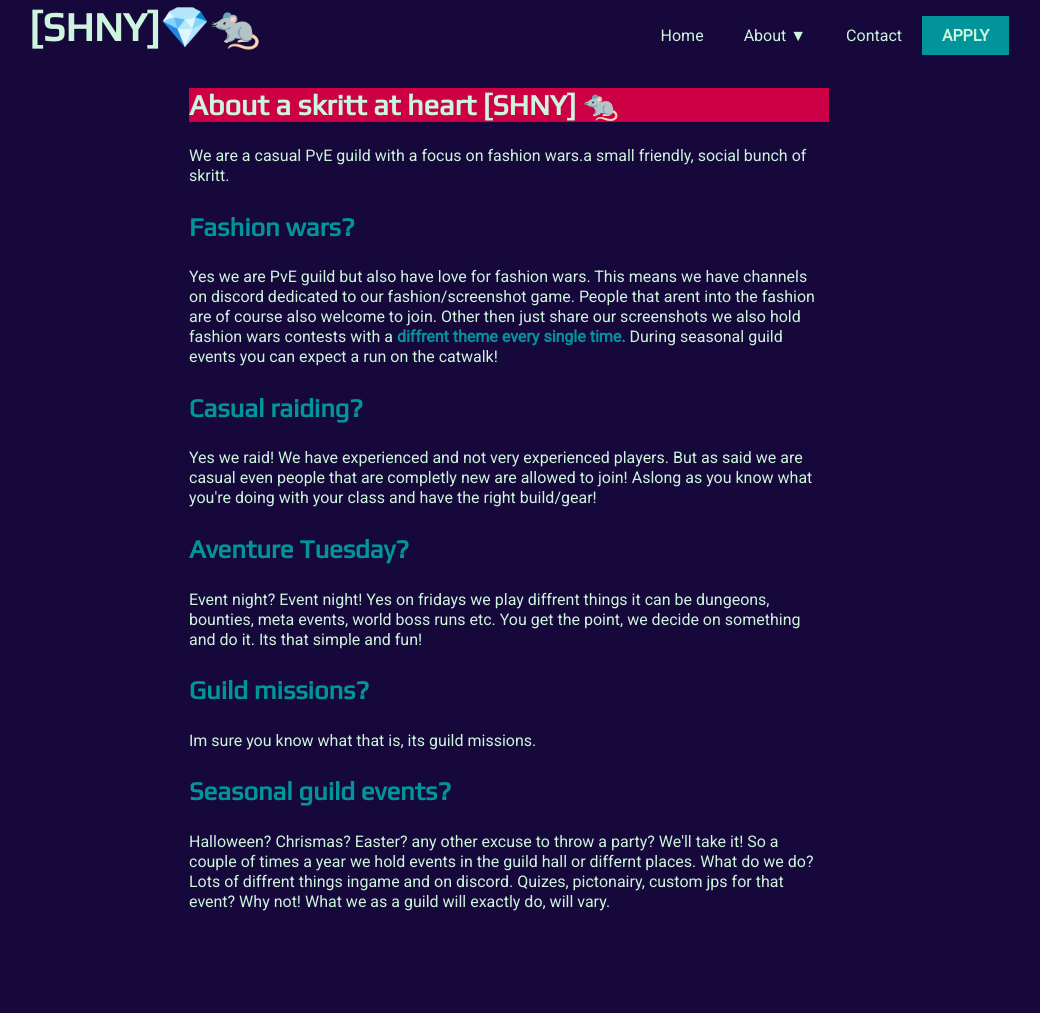
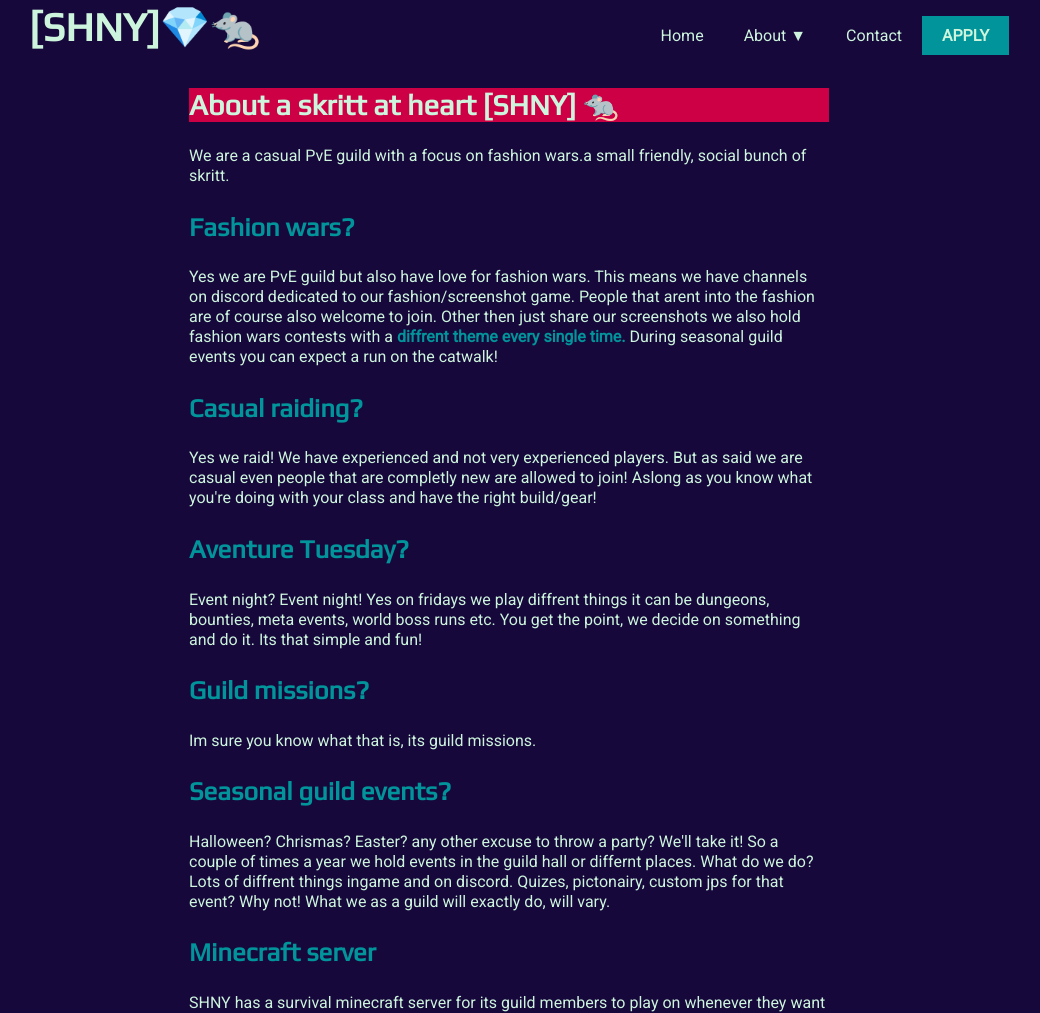
Before and after one commit to KimberlyVdB/SHNY-Jekyll-Website, a Jekyll site: the page built from guildinfo.html, in a window 1280 px wide and 1013 px high. Shown: the whole window, without its empty margins (131-1171 px from the left). Built offline with Jekyll 4.4.1, drawn with Linux system fonts in a browser that asks for light colours; nearby versions of some CDN libraries; a script that is not in the unit is left out.

Commit message:
added that we have a minecraft server

```diff
--- a/guildinfo.html
+++ b/guildinfo.html
@@ -47,5 +47,11 @@ title: mainContent
       Quizes, pictonairy, custom jps for that event? Why not!
       What we as a guild will exactly do, will vary.
     </p>
+
+    <h3>Minecraft server</h3>
+
+    <p>
+      SHNY has a survival minecraft server for its guild members to play on whenever they want
+    </p>
   </div>
 </div>
```
